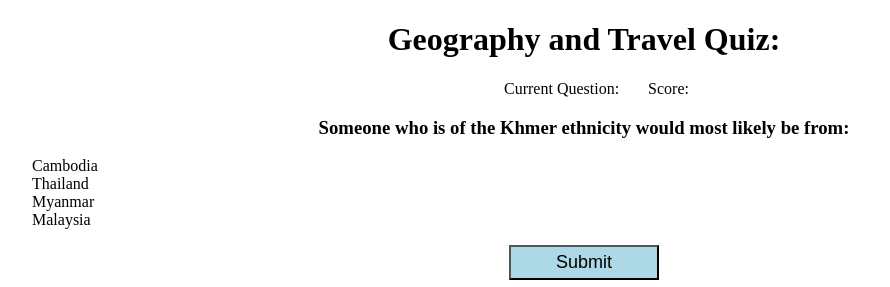
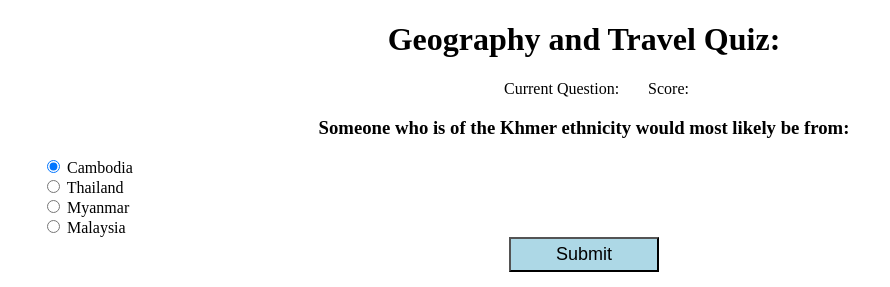
Before and after one commit to holly257/Quiz-App, a plain HTML site: page questionFormat.html in a window 1280 px wide. Shown: the top 287 px of the page, without its empty margins (56-946 px from the left). Drawn offline with Linux system fonts and the light colour scheme.

Commit message:
changed question list to form

```diff
--- a/index.css
+++ b/index.css
@@ -30,7 +30,7 @@ main {
 
 #answer-choices {
     text-align: left;
-
+    margin-left: 90px;;
 }
 
 .footer {
--- a/questionFormat.html
+++ b/questionFormat.html
@@ -19,12 +19,12 @@
         </section>
         <section>
             <h3>Someone who is of the Khmer ethnicity would most likely be from:</h3>
-            <ul id="answer-choices">
-                <ul>Cambodia</ul>
-                <ul>Thailand</ul>
-                <ul>Myanmar</ul>
-                <ul>Malaysia</ul>
-            </ul>
+            <form id="answer-choices">
+                <input type="radio" name="gender" value="male" checked> Cambodia<br>
+                <input type="radio" name="gender" value="female"> Thailand<br>
+                <input type="radio" name="gender" value="other"> Myanmar <br>
+                <input type="radio" name="gender" value="female"> Malaysia
+            </form>
         </section>
         <section>
             <div>
```
